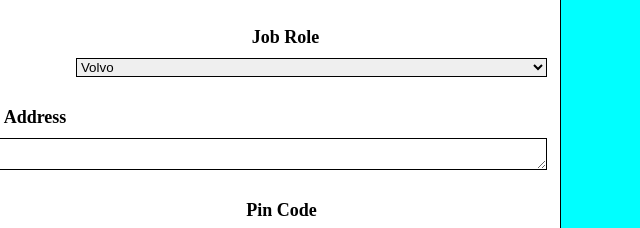
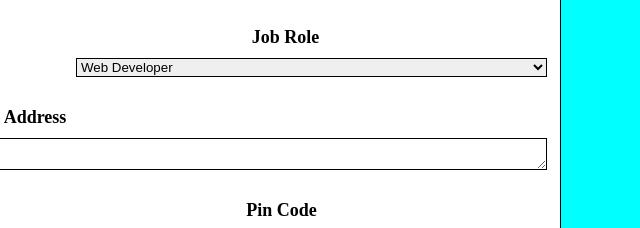
Before and after one commit to SomeshChincholkar/Job-Application-Portal, a plain HTML site: page index.html in a window 1280 px wide. Shown: the part 200-428 px from the top of the page, 605-1245 px from the left. Drawn offline with Linux system fonts and the light colour scheme.

Commit message:
Job Application Portal Website Completed

```diff
--- a/index.html
+++ b/index.html
@@ -27,11 +27,11 @@
       </div>
       <div class="inputs">
         <input type="text" id="email">
-        <select name="cars" id="cars">
-            <option value="volvo">Volvo</option>
-            <option value="saab">Saab</option>
-            <option value="mercedes">Mercedes</option>
-            <option value="audi">Audi</option>
+        <select id="jobRole">
+            <option value="Web Developer">Web Developer</option>
+            <option value="Data Science Engineer">Data Science Engineer</option>
+            <option value="Software Engineer">Software Engineer</option>
+            <option value="App Developer">App Developer</option>
           </select>
       </div>
 
```
